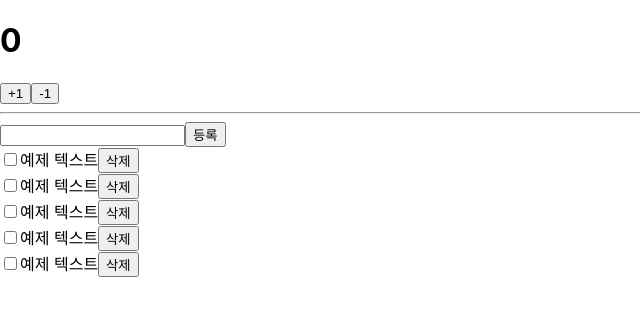
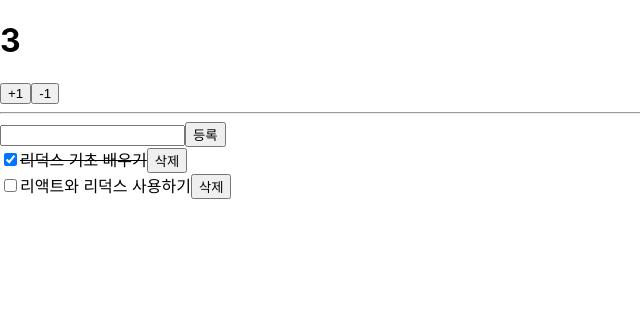
Before and after one commit to ricepotato/react-redux-tutorial, a React (Create React App) app: page / in a window 1280 px wide. Shown: the top 316 px of the page, without its empty margins (0-640 px from the left). Built offline with nearby package versions, Linux system fonts and the light colour scheme.

Commit message:
todos redux 구현

```diff
--- a/src/App.js
+++ b/src/App.js
@@ -2,13 +2,14 @@
 
 import Todos from "./Components/Todos";
 import CounterContainer from "./Containers/CounterContainer";
+import TodosContainer from "./Containers/TodosContainer";
 
 function App() {
   return (
     <div>
       <CounterContainer></CounterContainer>
       <hr></hr>
-      <Todos></Todos>
+      <TodosContainer></TodosContainer>
     </div>
   );
 }
--- a/src/Components/Todos.js
+++ b/src/Components/Todos.js
@@ -3,9 +3,16 @@
 const TodoItem = ({ todo, onToggle, onRemove }) => {
   return (
     <div>
-      <input type="checkbox"></input>
-      <span>예제 텍스트</span>
-      <button>삭제</button>
+      <input
+        type="checkbox"
+        onClick={() => onToggle(todo.id)}
+        checked={todo.done}
+        readOnly={true}
+      ></input>
+      <span style={{ textDecoration: todo.done ? "line-through" : "none" }}>
+        {todo.text}
+      </span>
+      <button onClick={() => onRemove(todo.id)}>삭제</button>
     </div>
   );
 };
@@ -20,20 +27,26 @@
 }) => {
   const onSubmit = (e) => {
     e.preventDefault();
+    onInsert(input);
+    onChangeInput("");
   };
+  const onChange = (e) => onChangeInput(e.target.value);
 
   return (
     <div>
       <form onSubmit={onSubmit}>
-        <input></input>
+        <input value={input} onChange={onChange}></input>
         <button type="submit">등록</button>
       </form>
       <div>
-        <TodoItem></TodoItem>
-        <TodoItem></TodoItem>
-        <TodoItem></TodoItem>
-        <TodoItem></TodoItem>
-        <TodoItem></TodoItem>
+        {todos.map((todo) => (
+          <TodoItem
+            todo={todo}
+            key={todo.id}
+            onToggle={onToggle}
+            onRemove={onRemove}
+          ></TodoItem>
+        ))}
       </div>
     </div>
   );
--- /dev/null
+++ b/src/Containers/TodosContainer.js
@@ -0,0 +1,29 @@
+import React from "react";
+import { connect } from "react-redux";
+import { changeInput, insert, toggle, remove } from "../modules/todos";
+import Todos from "../Components/Todos";
+
+const TodosContainer = ({
+  input,
+  todos,
+  changeInput,
+  insert,
+  toggle,
+  remove,
+}) => {
+  return (
+    <Todos
+      input={input}
+      todos={todos}
+      onChangeInput={changeInput}
+      onInsert={insert}
+      onToggle={toggle}
+      onRemove={remove}
+    ></Todos>
+  );
+};
+
+export default connect(
+  ({ todos }) => ({ input: todos.input, todos: todos.todos }),
+  { changeInput, insert, toggle, remove },
+)(TodosContainer);
--- a/src/modules/counter.js
+++ b/src/modules/counter.js
@@ -5,7 +5,7 @@
 export const decrease = () => ({ type: DECREASE });
 
 const initialState = {
-  number: 0,
+  number: 3,
 };
 
 function counter(state = initialState, action) {
```
Also changed, not shown: 1 other file (tests, documents, lock files or other folders).
